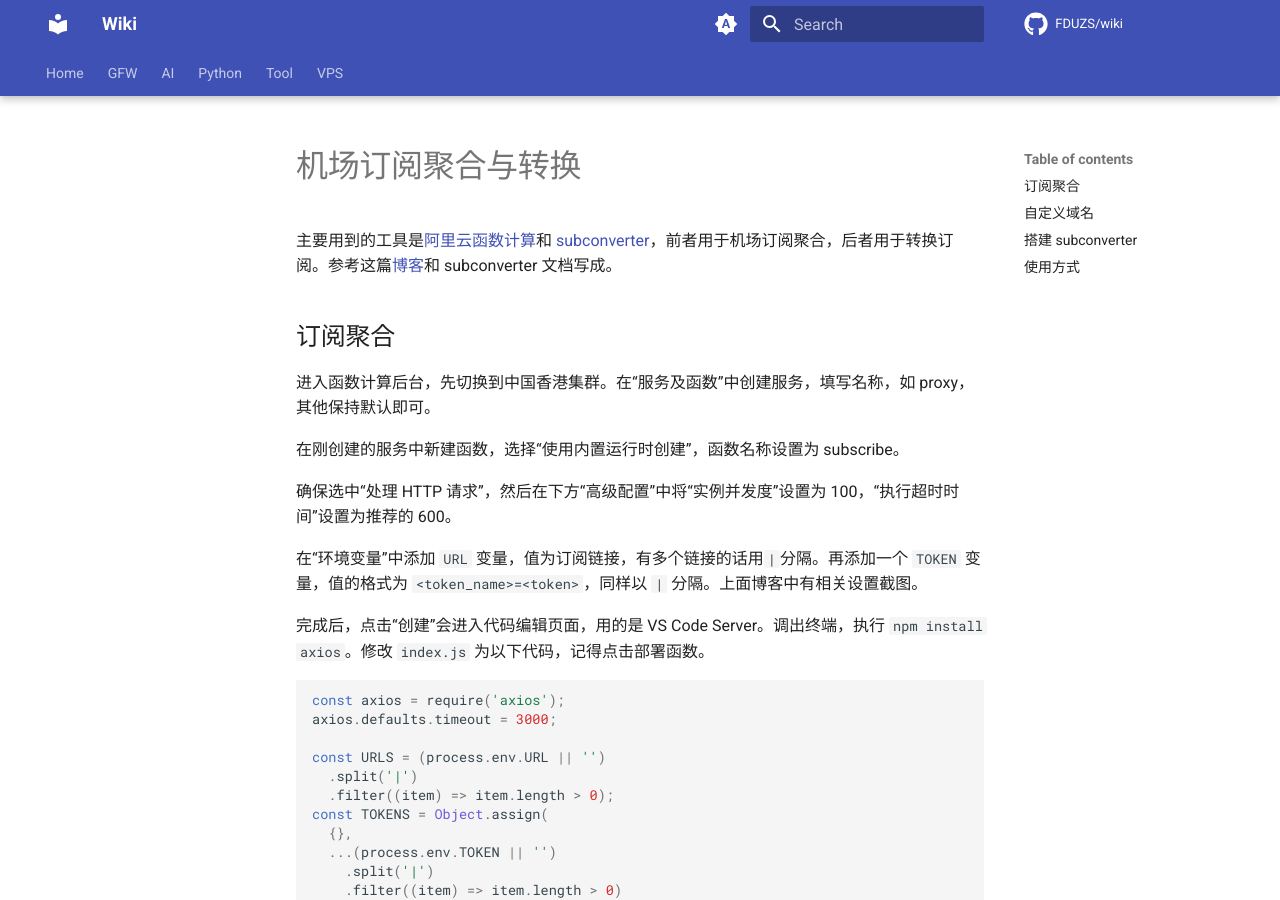
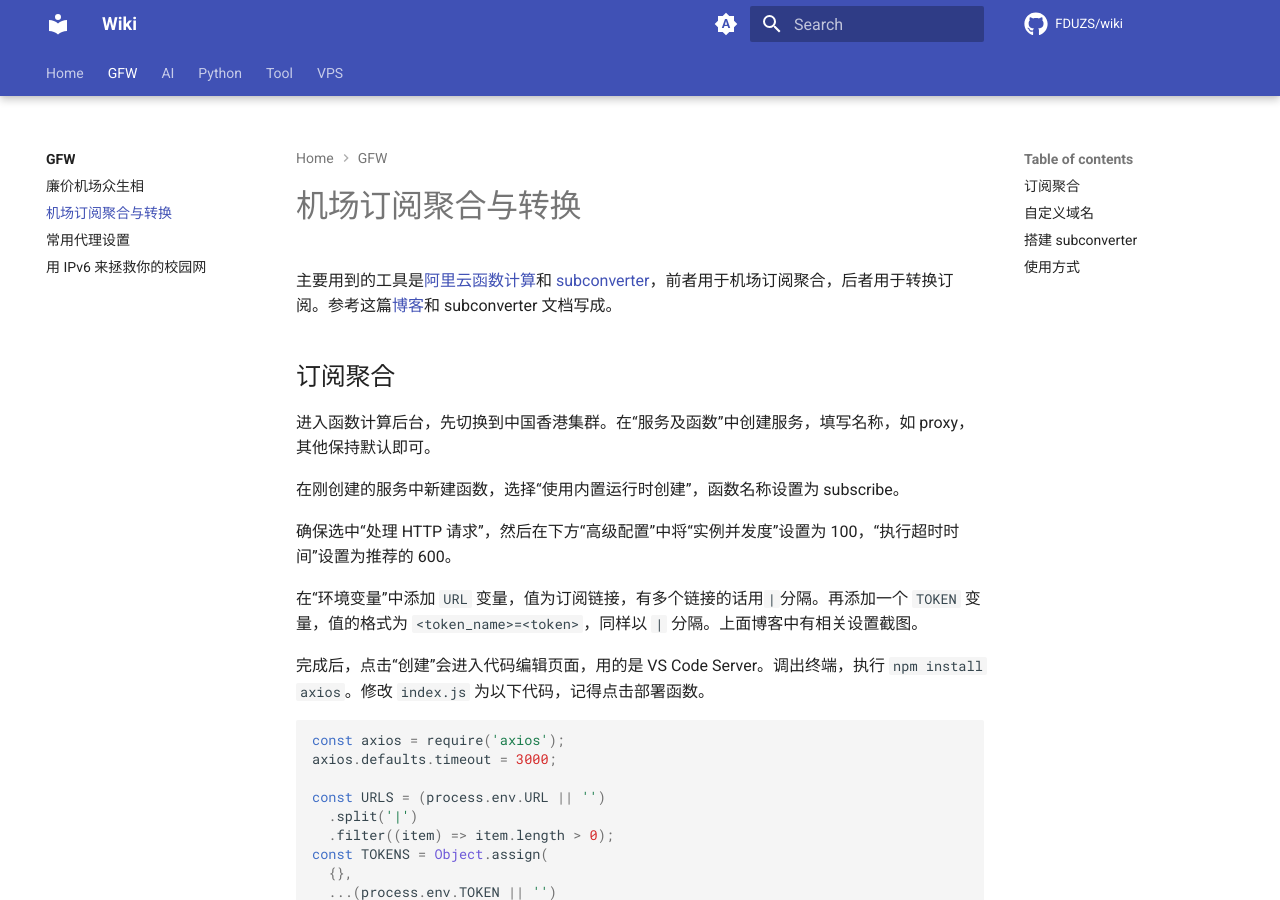
Before and after one commit to FDUZS/wiki, an MkDocs documentation site: the page built from docs/gfw/proxy-aggregation-and-conversion.md, in a window 1280 px wide and 900 px high. Built offline with MkDocs 1.6.1 and Material for MkDocs 9.7.7, drawn with Linux system fonts in a browser that asks for light colours; comment, search, counter and statistics services are not loaded; some of the changed lines change nothing that is shown; some of the changed text lies outside the part shown.

Commit message:
fix: nav

```diff
--- a/mkdocs.yml
+++ b/mkdocs.yml
@@ -119,7 +119,7 @@ nav:
   - GFW:
       - gfw/index.md
       - 廉价机场众生相: gfw/cheap-proxy-providers.md
-      - 机场订阅聚合与转换: gfw/proxy-bundle-and-conversion.md
+      - 机场订阅聚合与转换: gfw/proxy-aggregation-and-conversion.md
       - 常用代理设置: gfw/proxy-configurations.md
       - 用 IPv6 来拯救你的校园网: gfw/ssr-ipv6-proxifier.md
   - AI:
```
